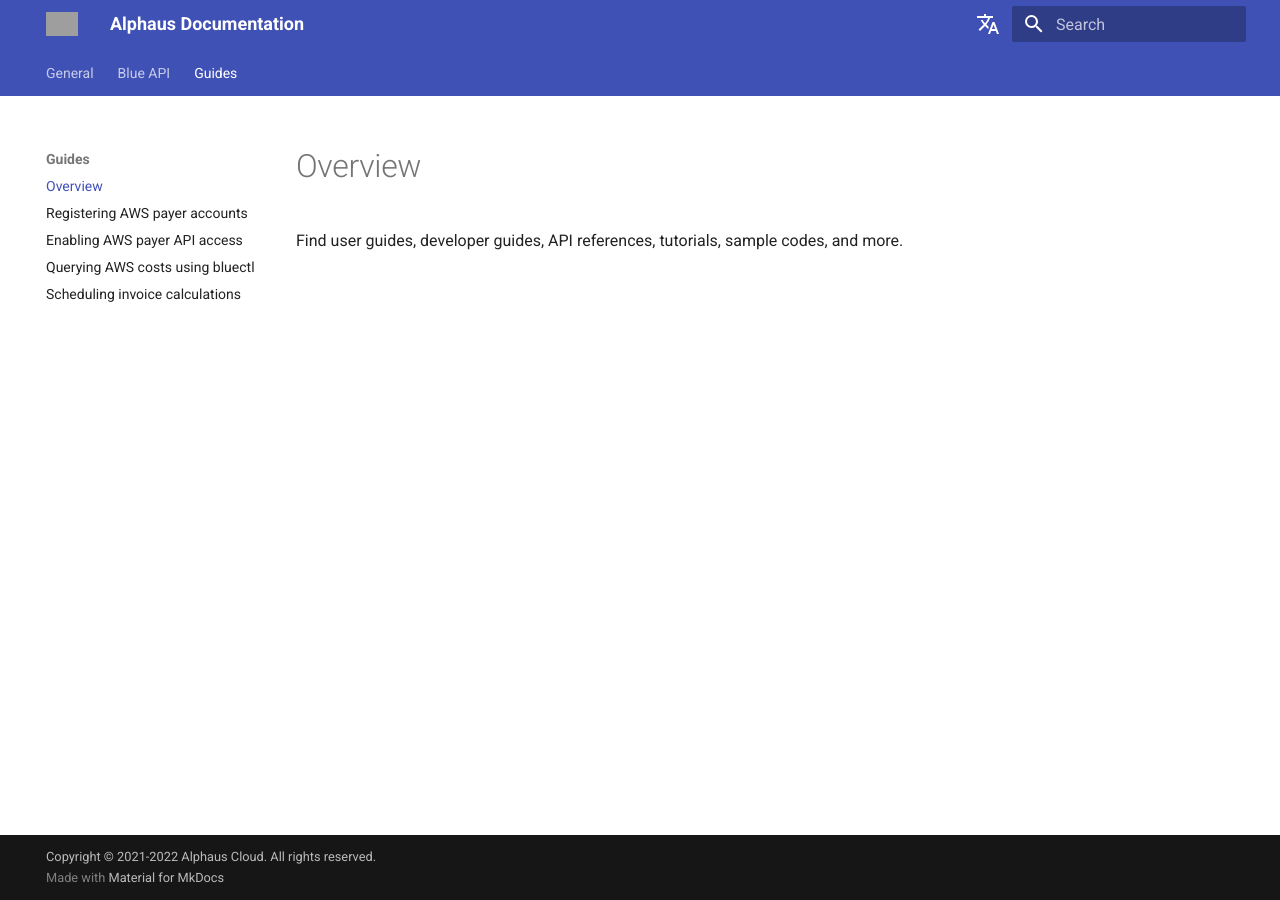
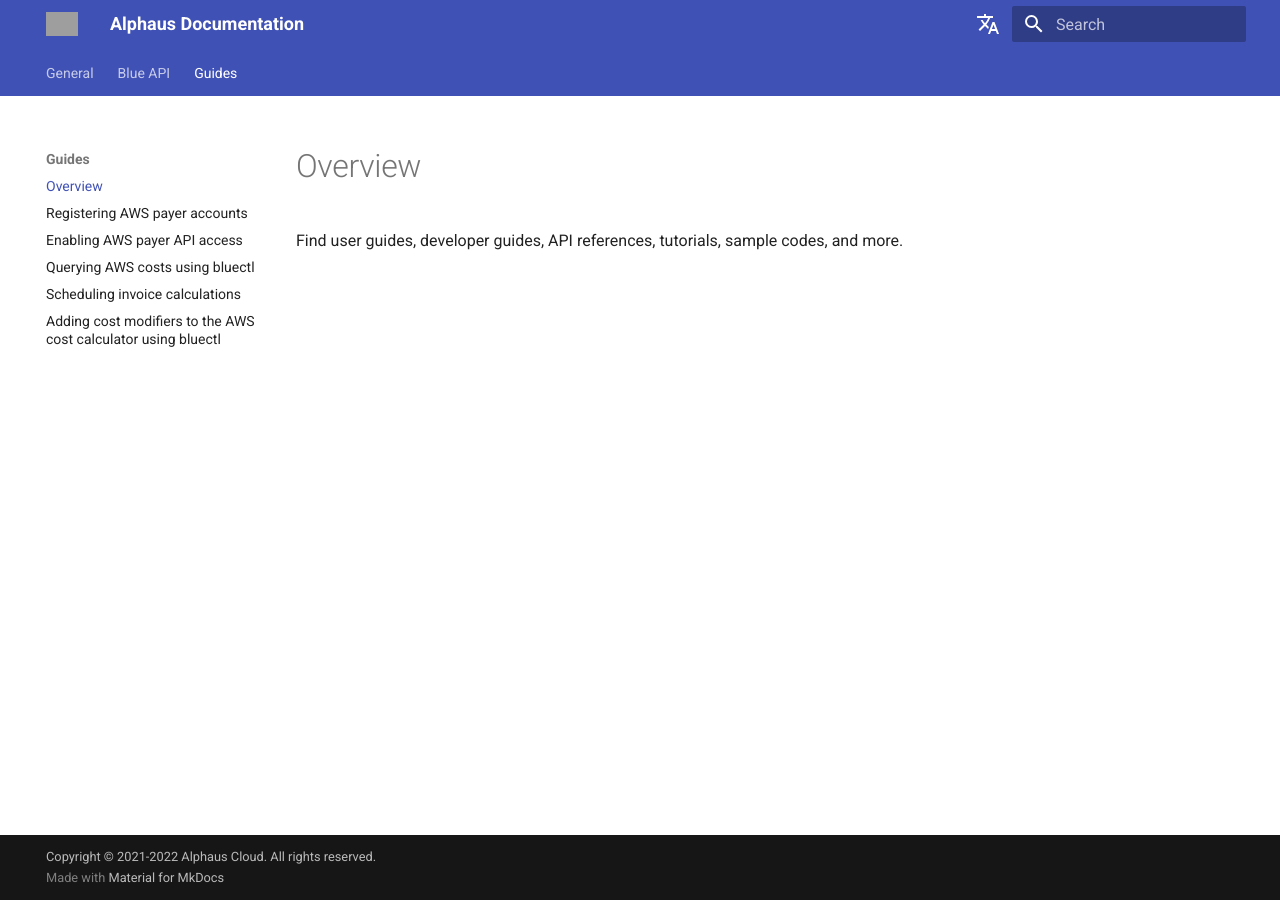
Before and after one commit to alphauslabs/tmpdocs, an MkDocs documentation site: the page built from docs/guides/index.md, in a window 1280 px wide. Built offline with MkDocs 1.6.1 and Material for MkDocs 9.7.7, drawn with Linux system fonts in a browser that asks for light colours; comment, search, counter and statistics services are not loaded; grey boxes are pictures that could not be loaded.

Commit message:
chore: wip add cost mods

```diff
--- /dev/null
+++ b/docs/guides/aws-cost-mods.md
@@ -0,0 +1,6 @@
+# Adding cost modifiers to the AWS cost calculator using bluectl
+
+!!! warning
+    This guide is only applicable to Ripple users.
+
+TBD
--- a/mkdocs.yml
+++ b/mkdocs.yml
@@ -41,6 +41,7 @@ nav:
   - 'Enabling AWS payer API access': 'guides/aws-enable-api-access.md'
   - 'guides/aws-query-costs.md'
   - 'Scheduling invoice calculations': 'guides/invoice-calc-sched.md'
+  - 'guides/aws-cost-mods.md'
 
 extra:
   alternate:
```
